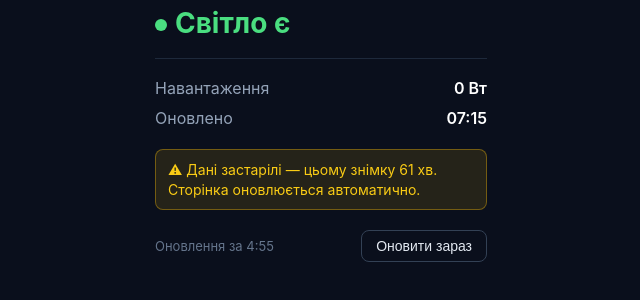
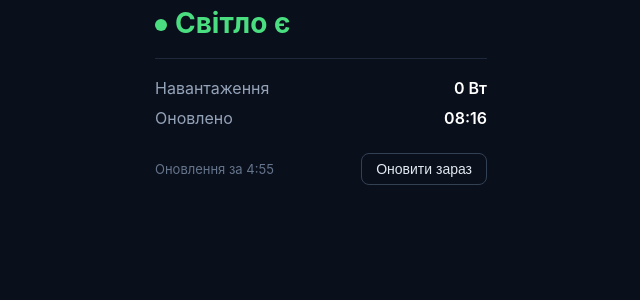
Before and after one commit to paliichukmykola/bluetti-widget, a plain HTML site: page index.html in a window 1280 px wide. Shown: the part 182-482 px from the top of the page, without its empty margins (319-959 px from the left). Drawn offline with Linux system fonts and the light colour scheme.

Commit message:
widget: 100% grid on 0W @ 08:16

```diff
--- a/index.html
+++ b/index.html
@@ -38,12 +38,12 @@
   <hr>
   <div class="row"><span class="k">Навантаження</span><span class="v">0 Вт</span></div>
 
-  <div class="row"><span class="k">Оновлено</span><span class="v">07:15</span></div>
+  <div class="row"><span class="k">Оновлено</span><span class="v">08:16</span></div>
   <div class="warn" id="warn"></div>
   <div class="foot"><span class="cd" id="cd"></span><button onclick="location.reload()">Оновити зараз</button></div>
 </div>
 <script>
-  var updatedUtc = "2026-11-23T05:15:02+00:00";
+  var updatedUtc = "2026-11-23T06:16:02+00:00";
   var RELOAD_S = 300;
   var STALE_MIN = 20;
   var left = RELOAD_S;
```
